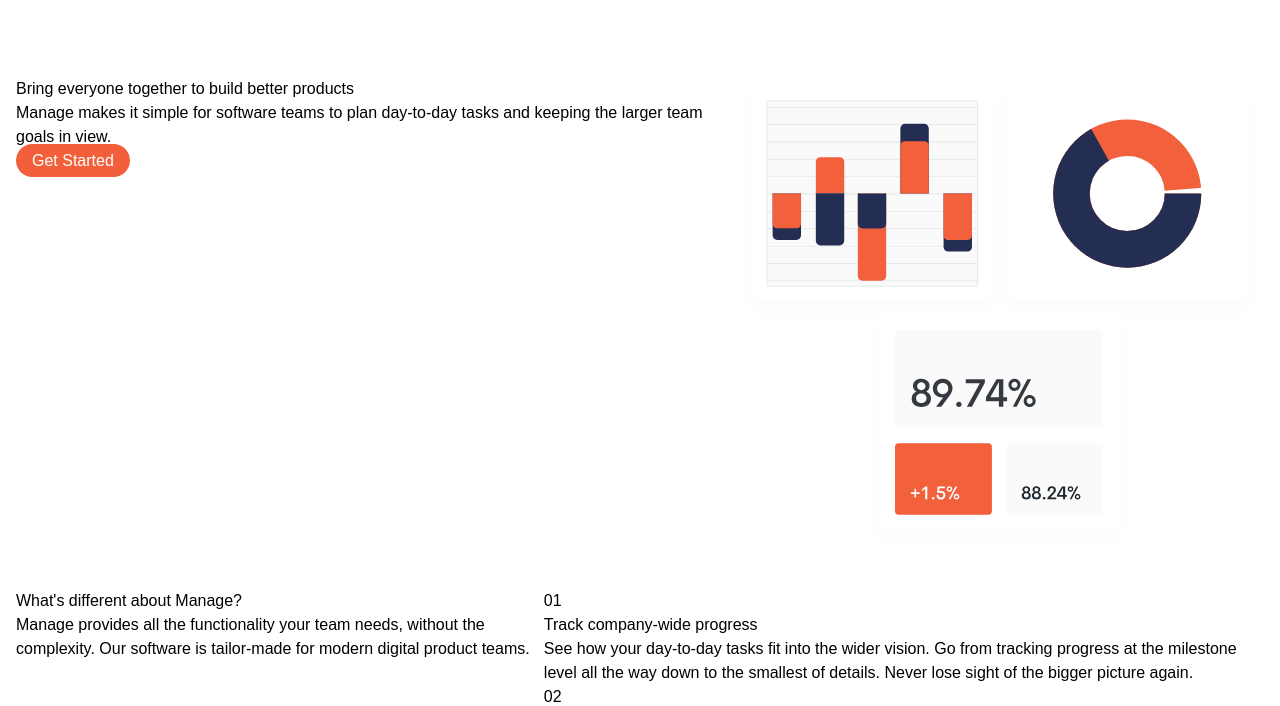
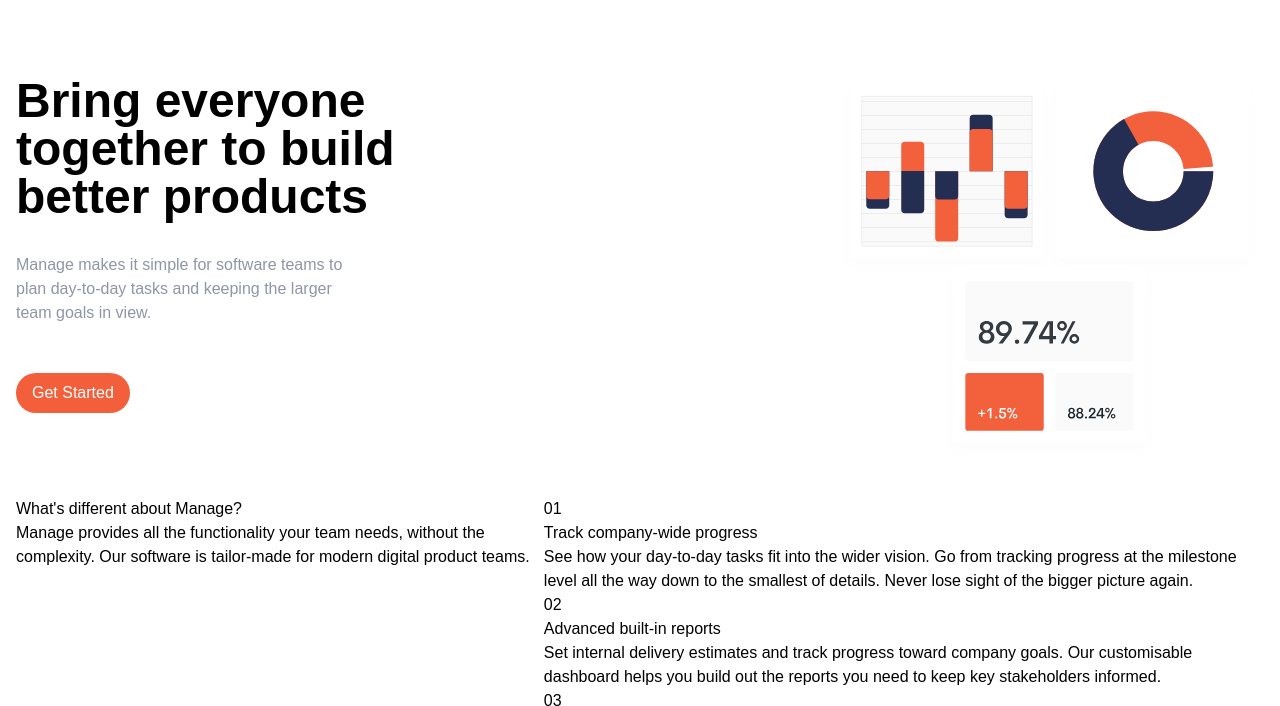
Before and after one commit to danishhansari/tailwindCss, a website: page index.html in a window 1280 px wide. Shown: the part 75-781 px from the top of the page. Drawn offline with Linux system fonts and the light colour scheme.

Commit message:
main section dnoe

```diff
--- a/index.html
+++ b/index.html
@@ -39,9 +39,11 @@
     <main class="container mx-auto px-4 mt-20">
         <div class="flex flex-col-reverse justify-between md:flex-row ">
             <div class="text">
-                <h1>Bring everyone together to build better products</h1>
-                <p>Manage makes it simple for software teams to plan day-to-day tasks and keeping the larger team goals in view.</p>
-                <a href="#" class="btn-primary bg-orange">Get Started</a>
+                <h1 class="text-3xl text-center md:text-left md:text-5xl w-full md:w-3/6 font-semibold mb-8">Bring everyone together to build better products</h1>
+                <p class="w-full md:w-2/5 text-md mb-12 text-gray">Manage makes it simple for software teams to plan day-to-day tasks and keeping the larger team goals in view.</p>
+                <span class="button flex justify-center md:justify-start">
+                   <a href="#" class="btn-primary bg-orange">Get Started</a>
+                </span>
             </div>
             <div class="img">
                 <img src="img/illustration-intro.svg" alt="illustraion">
--- a/tailwind.config.js
+++ b/tailwind.config.js
@@ -2,7 +2,8 @@
   content: ["./*.html"],
   theme: {
     colors:{
-      orange:"#f25f3a"
+      orange:"#f25f3a",
+      gray:"#9095a7"
     },
     extend: {},
   },
```
Also changed, not shown: css/main.css.
